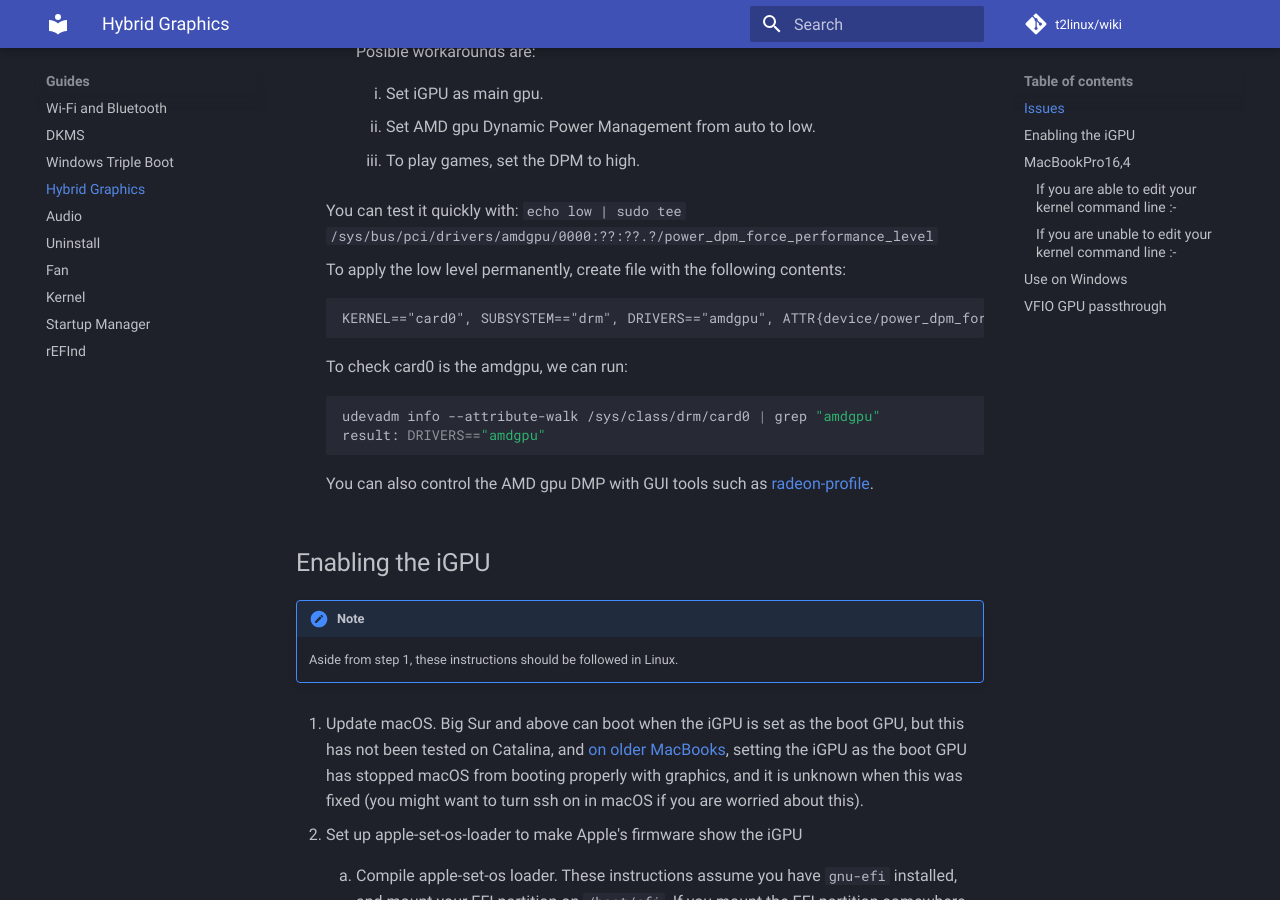
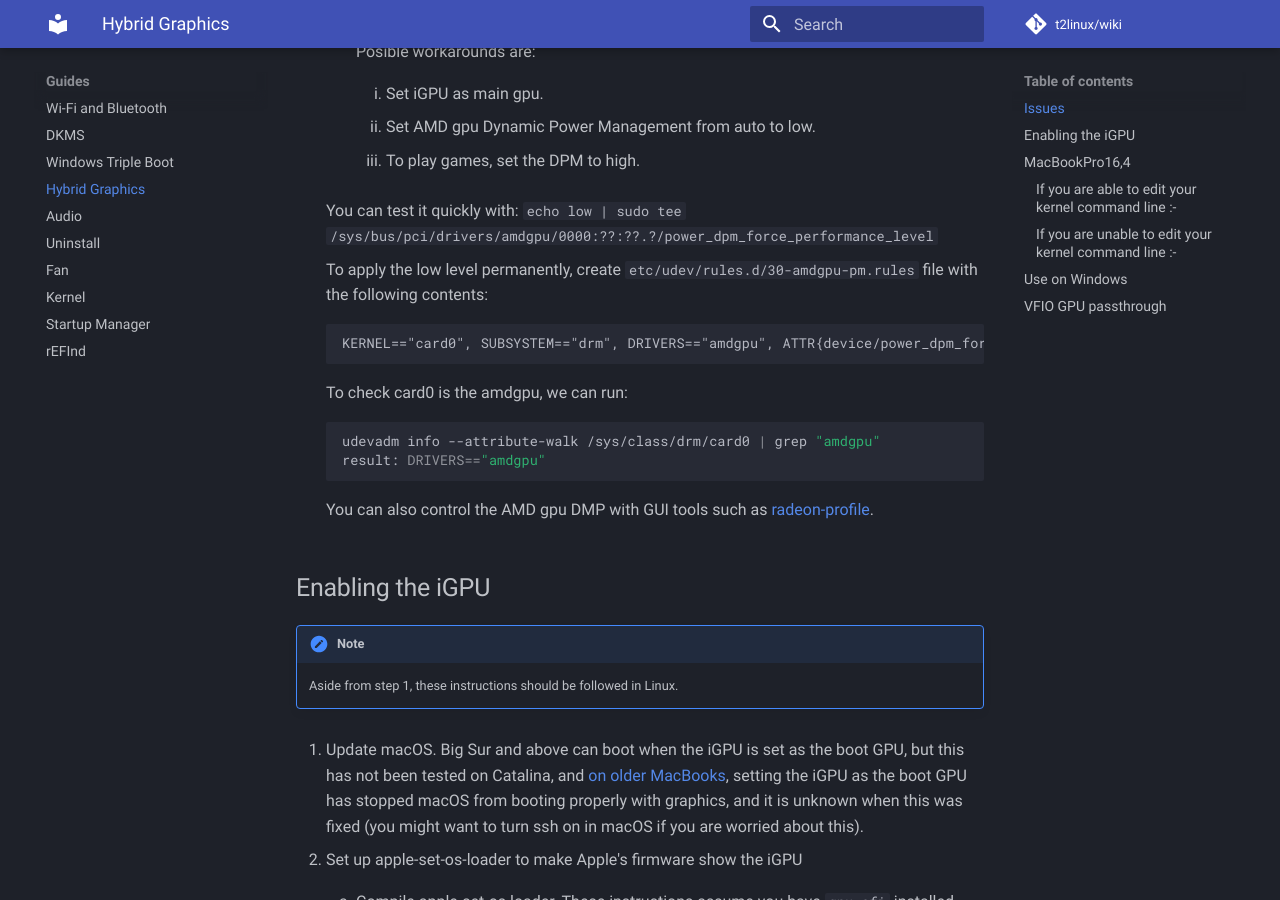
Before and after one commit to t2linux/wiki, an MkDocs documentation site: the page built from docs/guides/hybrid-graphics.md, in a window 1280 px wide and 900 px high, scrolled down 1036 px. Built offline with MkDocs 1.6.1 and Material for MkDocs 9.7.7, drawn with Linux system fonts in a browser that asks for light colours; comment, search, counter and statistics services are not loaded.

Commit message:
code review

````diff
--- a/docs/guides/hybrid-graphics.md
+++ b/docs/guides/hybrid-graphics.md
@@ -28,7 +28,7 @@ This has been tested on the MacBookPro16,1 and the MacBookPro15,1. The 15,3 and
 
     You can test it quickly with: `echo low | sudo tee /sys/bus/pci/drivers/amdgpu/0000:??:??.?/power_dpm_force_performance_level`
 
-    To apply the low level permanently, create </etc/udev/rules.d/30-amdgpu-pm.rules> file with the following contents:
+    To apply the low level permanently, create `etc/udev/rules.d/30-amdgpu-pm.rules` file with the following contents:
 
     ```plain
     KERNEL=="card0", SUBSYSTEM=="drm", DRIVERS=="amdgpu", ATTR{device/power_dpm_force_performance_level}="low"
````
